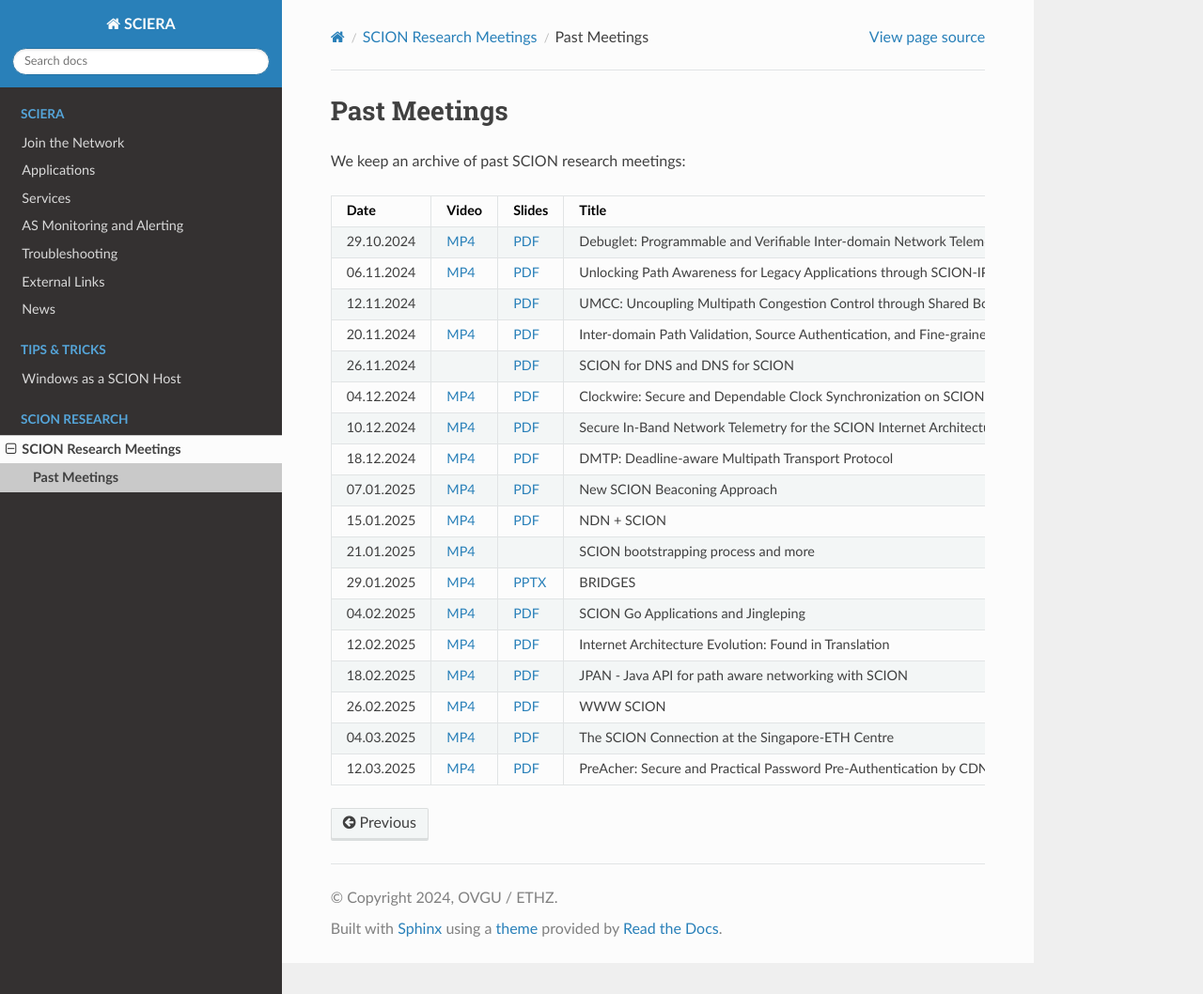
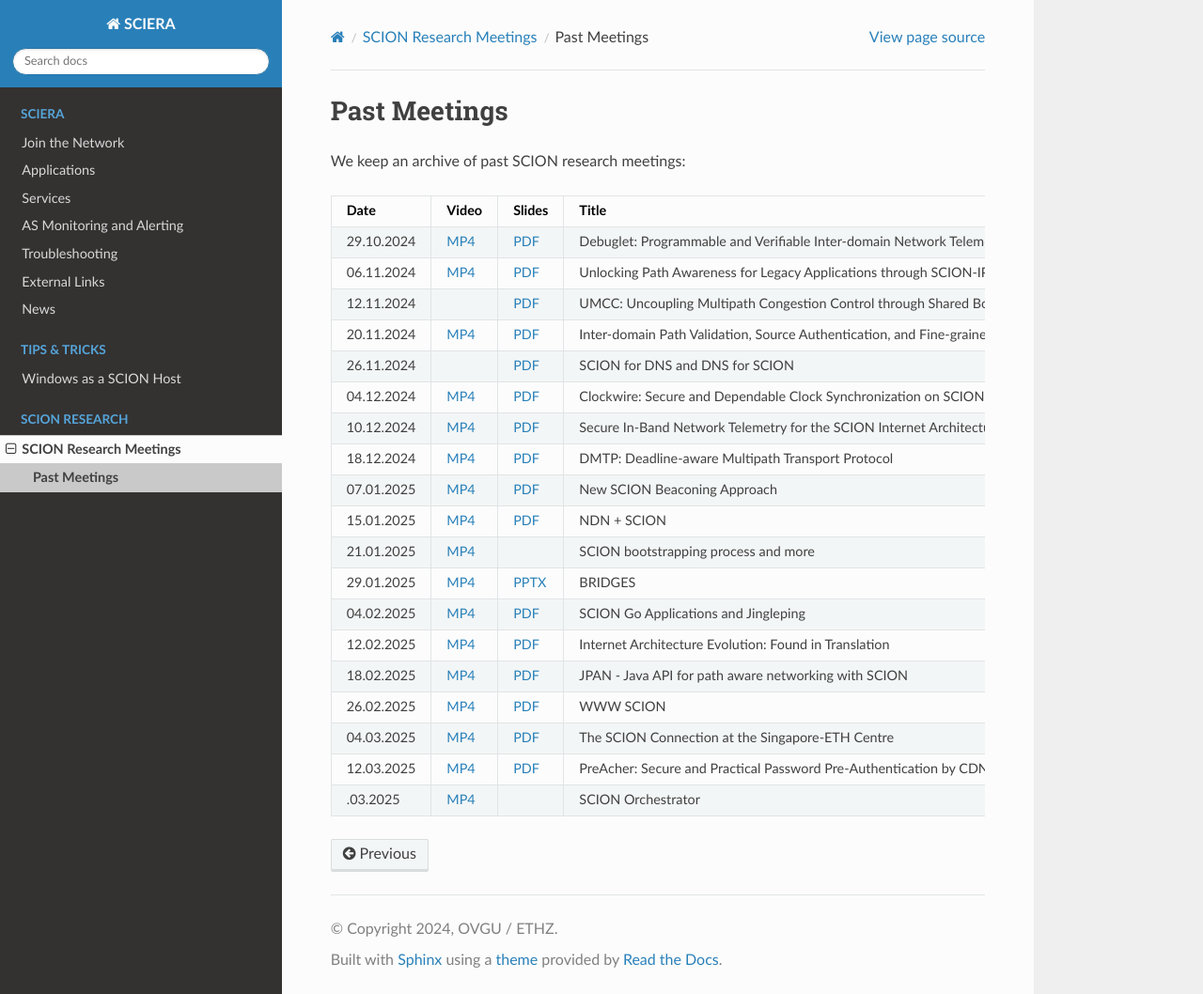
Before and after one commit to netsys-lab/scion-education-network-documentation, a Sphinx documentation site: the page built from docs/source/scion-research/meetings/past.rst, in a window 1280 px wide and 1058 px high. Shown: the whole window at 94% size. Built offline with Sphinx 7.4.7 and the Read the Docs theme 3.1.0, drawn with Linux system fonts in a browser that asks for light colours.

Commit message:
SCION Orchestrator. (#23)

```diff
--- a/docs/source/scion-research/meetings/past.rst
+++ b/docs/source/scion-research/meetings/past.rst
@@ -123,3 +123,9 @@
       - PreAcher: Secure and Practical Password Pre-Authentication by CDNs
       - Shihan Lin (Duke University)
       - `PDF <https://drive.google.com/file/d/1WicT6xFZyGJ12AGmpRFlQxNQN6x_QW0T/view>`__
+    * - .03.2025
+      - `MP4 <https://drive.google.com/file/d/1xneTEhodFB74dB6zJCAk2gbxyvevqjCx/view>`__
+      -
+      - SCION Orchestrator
+      - Marten Gartner (OVGU Magdeburg)
+      -
```
